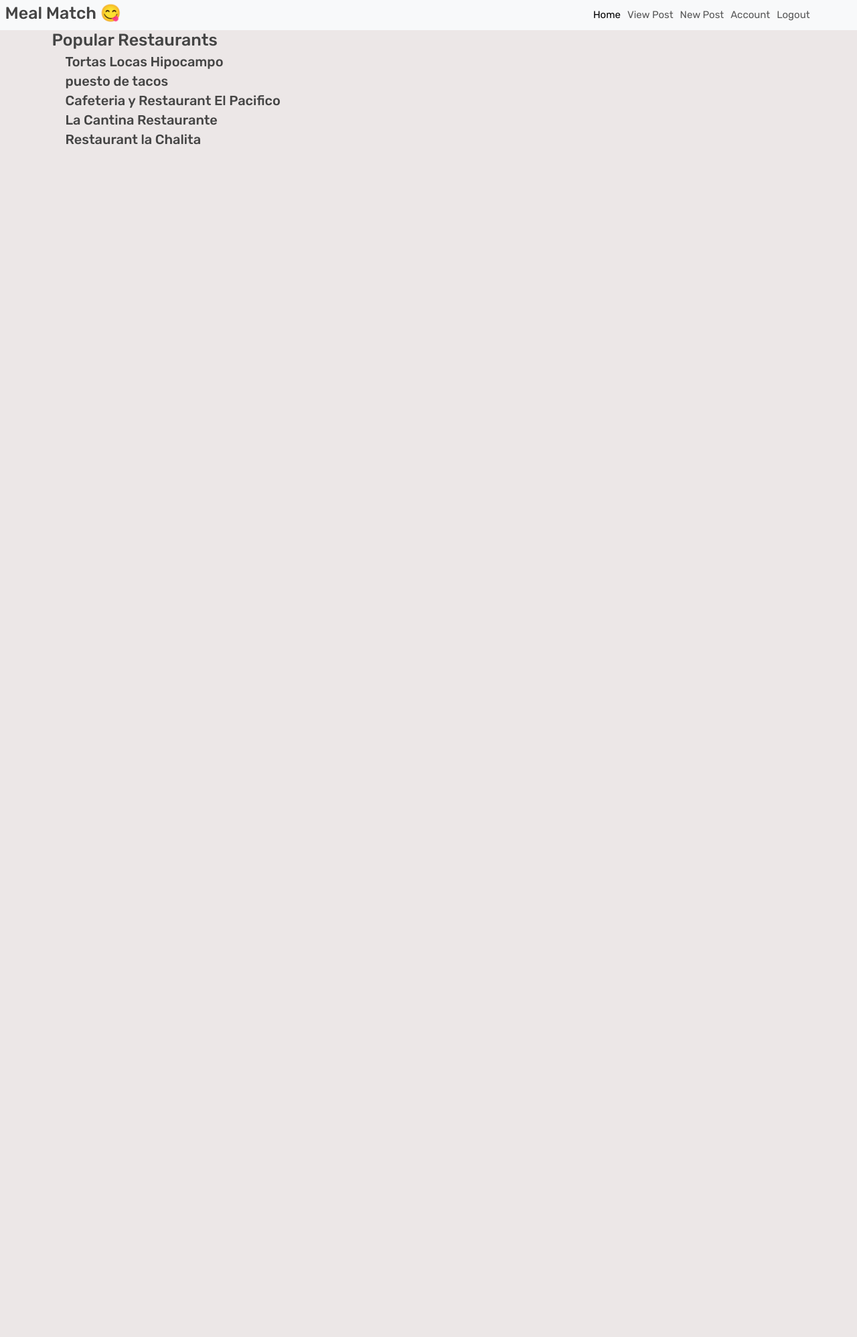
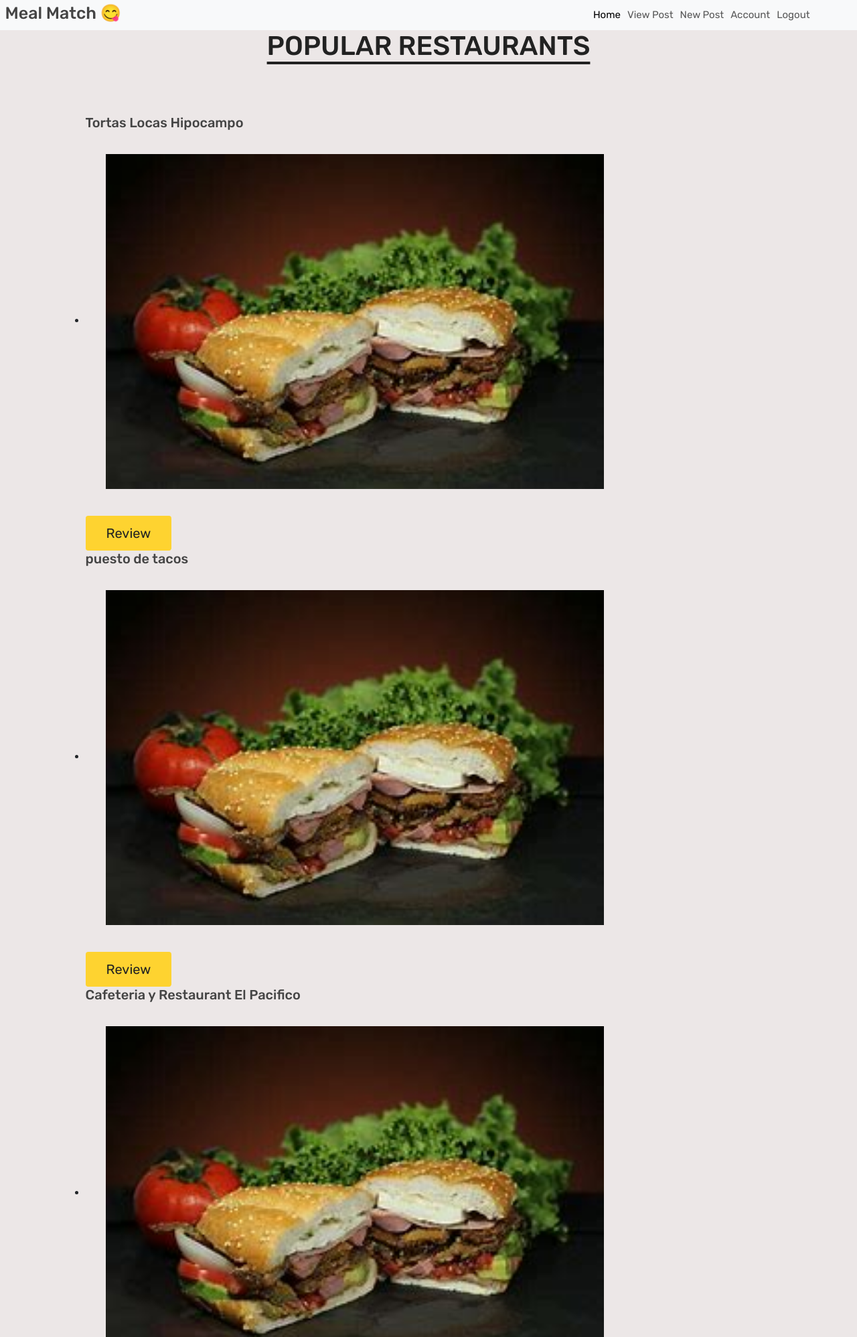
Before and after one commit to Ikirema/Restaurant-Recommender-System, a Flask app: page /popularity in a window 1280 px wide. Shown: the top 1996 px of the page at 67% size. Before the commit the page ends 800 px from the top, so only its background shows below. Run offline with Flask 3, Linux system fonts and the light colour scheme; the visitor is signed in with stand-in values (Sample User, id 1); some libraries are stand-ins or nearby versions.

Commit message:
popurality.html

```diff
--- a/main/__init__.py
+++ b/main/__init__.py
@@ -7,7 +7,7 @@ from flask_mail import Mail
 app = Flask(__name__)
 app.config['SECRET_KEY'] = 'hello'
 #app.config['SQLALCHEMY_DATABASE_URI'] = 'sqlite:///site.db'
-app.config['SQLALCHEMY_DATABASE_URI'] = 'mysql+pymysql://root:faraja@localhost/rrs'
+app.config['SQLALCHEMY_DATABASE_URI'] = 'mysql+pymysql://root:@localhost/rrs'
 app.config.from_pyfile('../config.cfg')
 db = SQLAlchemy(app)
 bcrypt = Bcrypt(app)
--- a/main/static/style.css
+++ b/main/static/style.css
@@ -18,9 +18,14 @@ body{
 
   .input-form {
     height: 50px;
+  }
 
-
-  }
+  .restaurant-image {
+    height: 500px;
+    width: auto;
+    object-fit: cover;
+    margin: 30px;
+}
 
   .create {
     margin-left: 380px;
--- a/main/templates/home.html
+++ b/main/templates/home.html
@@ -51,7 +51,7 @@
 
      <section class="category">
 
-        <h1 class="title">Restaurant Reommendations</h1>
+        <h1 class="title">Restaurant Recommendations</h1>
 
         <div class="box-container">
 
--- a/main/templates/popularity.html
+++ b/main/templates/popularity.html
@@ -1,9 +1,14 @@
 {% extends "base.html" %}
 {% block content %}
-    <h1>Popular Restaurants</h1>
-    <ul>
+    <h1 class="title">Popular Restaurants</h1><br>
+    <ul class="card-img-top restaurant-image">
         {% for item in items.iterrows() %}
         <h2>{{ item[1]['name'] }} </h2>
+        <div>
+            <li><img src="{{url_for('static', filename='profile_pics/images/tortas.jpeg')}}" class="card-img-top restaurant-image" alt="Restaurant 1"></li>
+
+            <a href="{{ url_for('new_post') }}" class="btn">Review</a><br>
+        </div>
         {% endfor %}
     </ul>
 {% endblock %}
```
Also changed, not shown: main/static/profile_pics/images/tortas.jpeg (added).
